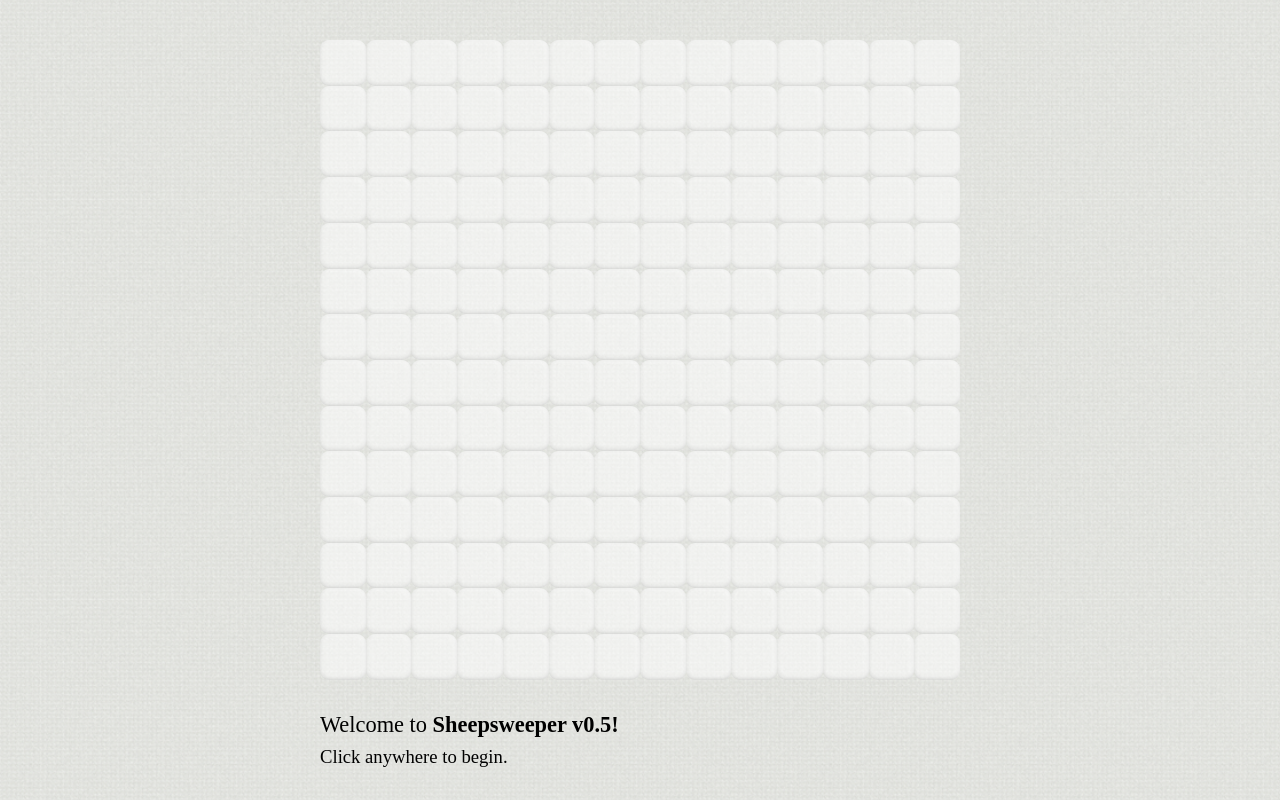
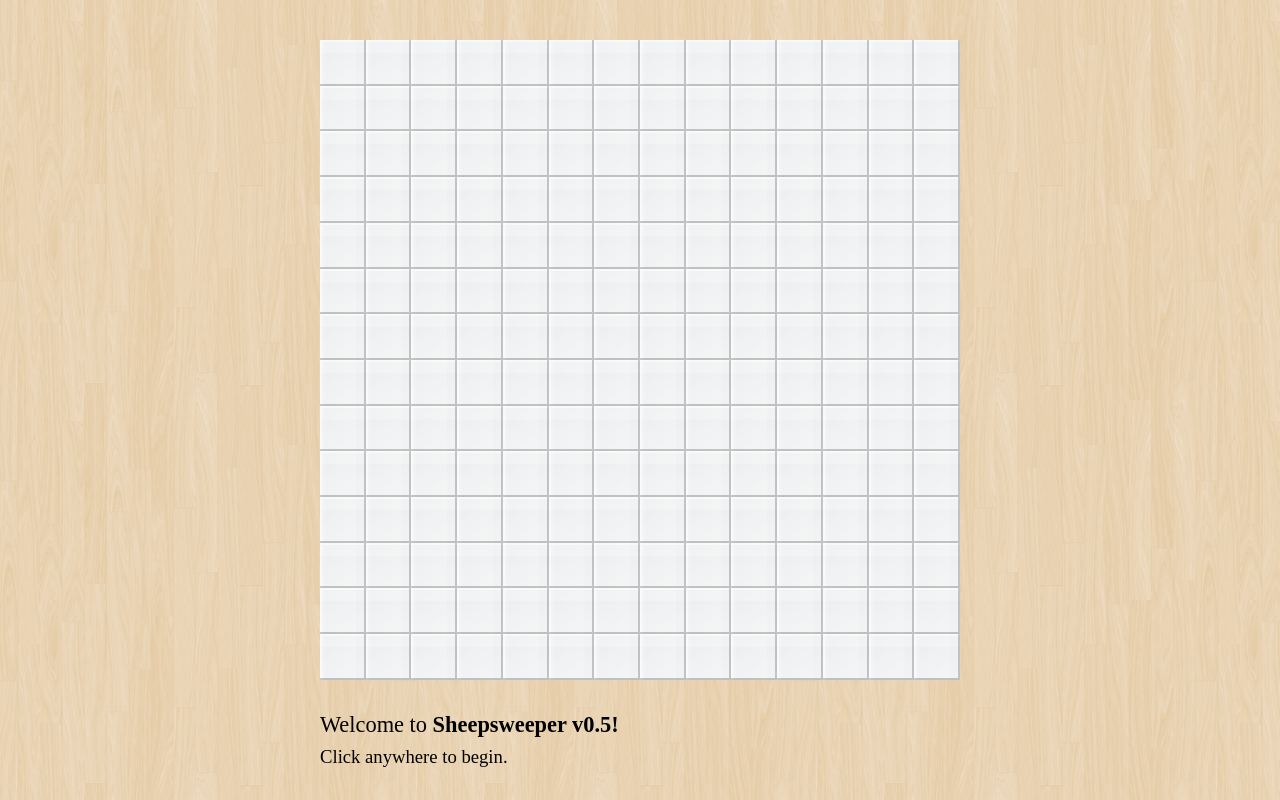
Before and after one commit to strogonoff/eval.ee, a React (Create React App) app in the folder sheepsweeper/: page / in a window 1280 px wide. Built offline with nearby package versions, Linux system fonts and the light colour scheme.

Commit message:
Sheepsweeper: Better UI, UX

```diff
--- a/sheepsweeper/src/App.css
+++ b/sheepsweeper/src/App.css
@@ -16,7 +16,7 @@
   justify-content: stretch;
   padding-top: 5vmin;
   box-sizing: border-box;
-  background: url(farmer.png) repeat 50% 50%;
+  background: url(retina_wood.png) repeat 50% 50%;
   background-size: 50vmin;
   background-attachment: fixed;
 }
@@ -47,7 +47,6 @@
   margin: 0em;
   height: 80vmin;
   width: 80vmin;
-  border-radius: 2vmin;
 }
 
 .Square {
@@ -57,30 +56,82 @@
   display: flex;
   flex-flow: row nowrap;
   justify-content: center;
+  align-items: stretch;
+}
+.Square > div {
+  border-radius: 0;
+  flex: 1;
+  display: flex;
+  flex-flow: row nowrap;
   align-items: center;
-  border-radius: 20%;
-}
-.Square.exposed {
-  box-shadow: 1px 1px 0 rgba(255, 255, 255, 0.5);
+  justify-content: center;
+  border-radius: 0;
+  transition: box-shadow .12s linear;
 }
 .Square.exposed > div {
-  border-radius: 50%;
-  display: flex;
-  flex-flow: column nowrap;
-  justify-content: center;
-  align-items: center;
+  background-color: rgba(200, 255, 200, 0.2);
+  box-shadow: -1px -1px 0 rgba(100, 166, 100, 0.5) inset, 1px 1px 0 rgba(220, 255, 220, 0.5) inset;
+  text-shadow: 1px 1px 0 rgba(220, 255, 220, 0.5);
+  margin-top: 1px;
+  margin-left: 1px;
 }
-.Square.exposed > div > div {
-  flex: 1;
+.Square.exposed.🐑 > div {
+  background-color: #FFECB3;
 }
-.Square.hidden {
+.Square.exposed.🌱 > div {
+  background-color: rgba(200, 255, 200, 0.2);
+  box-shadow: -1px -1px 0 rgba(100, 166, 100, 0.5) inset, 1px 1px 0 rgba(220, 255, 220, 0.5) inset;
+  text-shadow: 1px 1px 0 rgba(220, 255, 220, 0.5);
+
+  background: linear-gradient(144deg, #aed581, #dcedc8);
+  background-size: 400% 400%;
+
+  -webkit-animation: grad 9s ease infinite;
+  -moz-animation: grad 9s ease infinite;
+  animation: grad 9s ease infinite;
+
+}
+.Square.hidden > div {
   background-color: rgba(255, 255, 255, 0.5);
   padding: 2px;
-  box-shadow: inset 0 -0.2vmin 0.8vmin -0.4vmin rgba(0,0,0,0.3), inset -0.6vmin 0.4vmin 0.8vmin -0.4vmin rgba(255,255,255,0.6);
+  box-shadow: inset -2px -2px 0 rgba(0,0,0,0.2), inset 2px 2px 0 rgba(255,255,255,0.6);
 
-  sbox-shadow: 1px 1px 0 rgba(255, 255, 255, 0.5);
+  background: linear-gradient(144deg, #eceff1, #f5f5f5);
+  background-size: 68% 68%;
+
+  -webkit-animation: gradHidden 9s ease infinite;
+  -moz-animation: gradHidden 9s ease infinite;
+  animation: gradHidden 9s ease infinite;
 }
-  /*box-shadow: 0 0 1px 0 white, inset 0 -0.2vmin 0.8vmin -0.4vmin rgba(0,0,0,0.2), inset -0.6vmin 0.4vmin 0.8vmin -0.4vmin rgba(255,255,255,0.4);*/
 
-.Square.hidden:hover {
- }
+
+@-webkit-keyframes grad {
+    0%{background-position:73% 0%}
+    50%{background-position:28% 100%}
+    100%{background-position:73% 0%}
+}
+@-moz-keyframes grad {
+    0%{background-position:73% 0%}
+    50%{background-position:28% 100%}
+    100%{background-position:73% 0%}
+}
+@keyframes grad {
+    0%{background-position:73% 0%}
+    50%{background-position:28% 100%}
+    100%{background-position:73% 0%}
+}
+@-webkit-keyframes gradHidden {
+    0%{background-position:73% 0%}
+    50%{background-position:28% 100%}
+    100%{background-position:73% 0%}
+}
+@-moz-keyframes gradHidden {
+    0%{background-position:73% 0%}
+    50%{background-position:28% 100%}
+    100%{background-position:73% 0%}
+}
+@keyframes gradHidden {
+    0%{background-position:73% 0%}
+    50%{background-position:28% 100%}
+    100%{background-position:73% 0%}
+}
--- a/sheepsweeper/src/App.js
+++ b/sheepsweeper/src/App.js
@@ -208,16 +208,23 @@ class Square extends Component {
       this.props.onStep([this.props.square.x, this.props.square.y]);
     }
   }
+  renderExposedSquareContents() {
+    if (this.props.square.type === '🐑') {
+      return <SheepSquare />;
+    } else {
+      return <GrassSquare count={this.props.grid.countSheepSquaresAdjacentTo(this.props.square)} />;
+    }
+  }
   render() {
     return (
       <div
         className={this.getCssClass()}
         style={this.getStyle()}
         onClick={this.onClick}>
-        <div style={{opacity: this.props.exposed ? 1 : 0}}>
-          {this.props.square.type === '🐑' ?
-            <SheepSquare /> :
-            <GrassSquare count={this.props.grid.countSheepSquaresAdjacentTo(this.props.square)} />}
+        <div>
+          {this.props.exposed ? this.renderExposedSquareContents() : (
+            <div></div>
+          )}
         </div>
       </div>
     )
```
Also changed, not shown: sheepsweeper/src/retina_wood.png (added).
